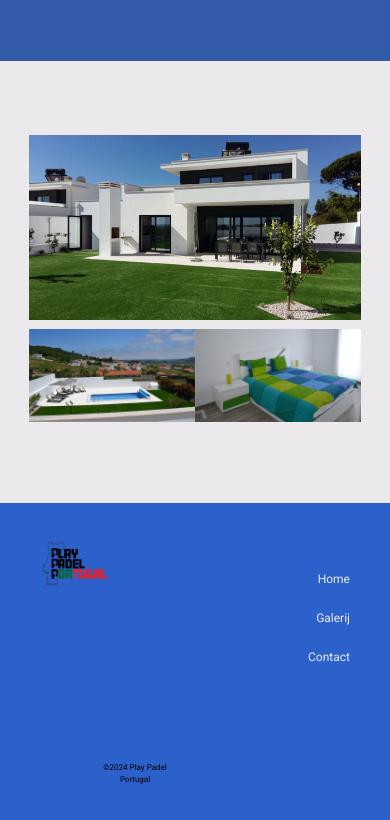
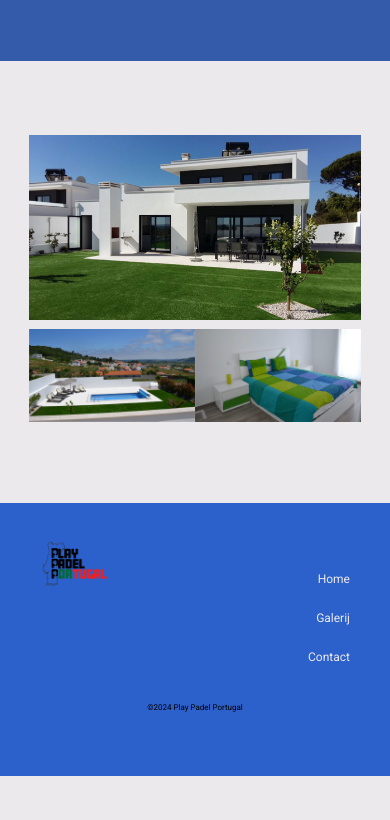
Before and after one commit to Sam-Hoeterickx/playpadelportugal1, a plain HTML site: page index.html in a window 390 px wide. Shown: the part 6155-6975 px from the top of the page. After the commit the page ends 6931 px from the top, so only its background shows below. Drawn offline with Linux system fonts and the light colour scheme; a web font is replaced by a local one.

Commit message:
Update-20/12-Footer_GSM

```diff
--- a/contact.css
+++ b/contact.css
@@ -186,8 +186,8 @@ body{
         width: 100%;
     }
     .footer-playpadelportugal{
-        grid-column: 6 / 10;
-        grid-row: 3;
+        grid-column: 1 / 15;
+        grid-row: 2;
     }
     .footer-playpadelportugal p{
         text-align: center;
--- a/galerij.css
+++ b/galerij.css
@@ -160,8 +160,8 @@ body{
         width: 100%;
     }
     .footer-playpadelportugal{
-        grid-column: 6 / 10;
-        grid-row: 3;
+        grid-column: 1 / 15;
+        grid-row: 2;
     }
     .footer-playpadelportugal p{
         text-align: center;
--- a/home.css
+++ b/home.css
@@ -357,8 +357,8 @@ body{
         width: 100%;
     }
     .footer-playpadelportugal{
-        grid-column: 6 / 10;
-        grid-row: 3;
+        grid-column: 1 / 15;
+        grid-row: 2;
     }
     .footer-playpadelportugal p{
         text-align: center;
```
